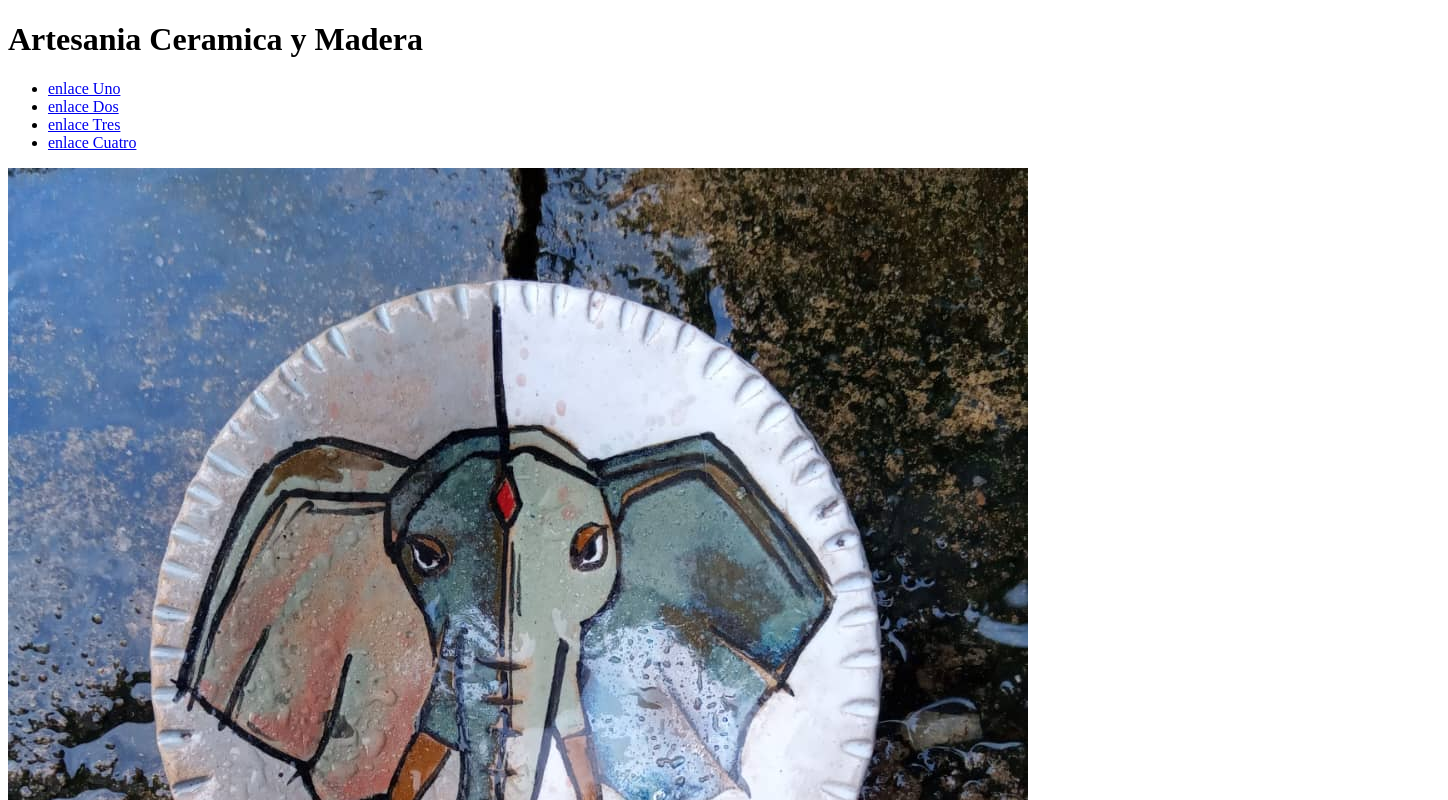
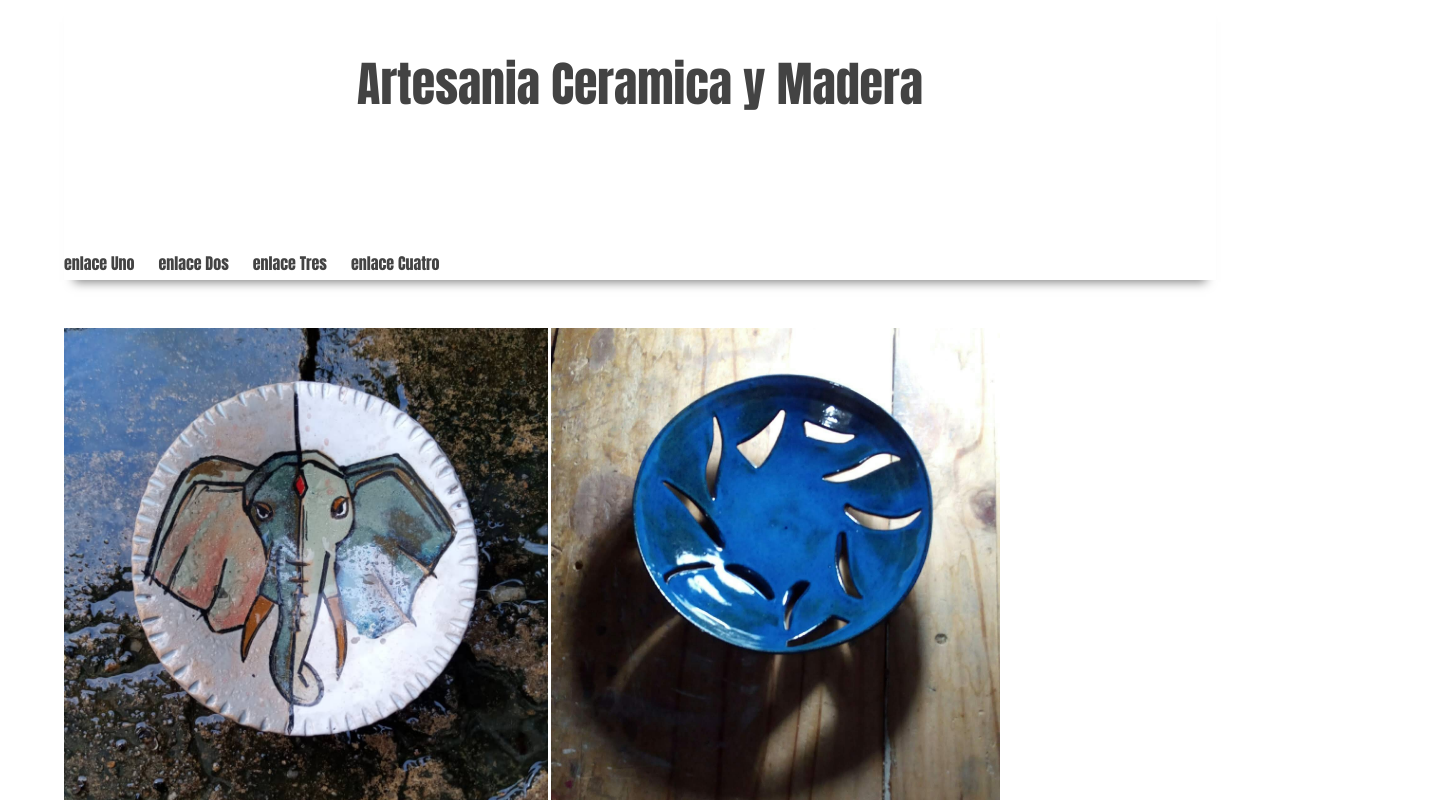
Before and after one commit to Endzelisp/erika_endzelis_website, a plain HTML site: page index.html in a window 1280 px wide. Shown: the top 800 px of the page, 1448 px wide, since content can reach past the window. Drawn offline with Linux system fonts and the light colour scheme.

Commit message:
Add header styles

```diff
--- a/index.html
+++ b/index.html
@@ -8,9 +8,9 @@
   <link rel="stylesheet" href="./styles.css">
 </head>
 <body>
-  <header>
+  <header class="header-container">
     <h1>Artesania Ceramica y Madera</h1>
-    <nav>
+    <nav class="header-container__nav">
       <ul>
         <li><a href="#" target="_blank" rel="noopener noreferrer">enlace Uno</a></li>
         <li><a href="#" target="_blank" rel="noopener noreferrer">enlace Dos</a></li>
@@ -21,14 +21,14 @@
   </header>
   <main>
     <section>
-      <img src="./img/img06.jpg" alt="">
-      <img src="./img/img03.jpg" alt="">
-      <img src="./img/img01.jpg" alt="">
+      <img src="./img/img06.jpg" height="512" alt="">
+      <img src="./img/img03.jpg" height="512" alt="">
+      <img src="./img/img01.jpg" height="512" alt="">
     </section>
     <section>
-      <img src="./img/img02.jpg" alt="">
-      <img src="./img/img04.jpg" alt="">
-      <img src="./img/img05.jpg" alt="">
+      <img src="./img/img02.jpg" height="512" alt="">
+      <img src="./img/img04.jpg" height="512" alt="">
+      <img src="./img/img05.jpg" height="512" alt="">
     </section>
   </main>
   <footer>
--- a/styles.css
+++ b/styles.css
@@ -0,0 +1,47 @@
+:root {
+  --gray-text: #434343
+}
+
+*,
+*::before,
+*::after {
+  box-sizing: border-box;
+  margin: 0;
+  padding: 0;
+}
+
+html {
+  color: var(--gray-text);
+  margin: 0 4rem 2rem 4rem;
+  font-family: Impact, Haettenschweiler, 'Arial Narrow Bold', sans-serif;
+}
+
+.header-container {
+  display: flex;
+  flex-direction: column;
+  justify-content: space-between;
+  height: 35vh;
+  margin-bottom: 3rem;
+  box-shadow: 0 12px 10px -10px rgba(0, 0, 0, 0.5);
+}
+
+.header-container h1 {
+  text-align: center;
+  padding-top: 3rem;
+  font-size: 3rem;
+}
+
+.header-container__nav ul {
+  display: flex;
+  gap: 1.5rem;
+  margin-bottom: 5px;
+}
+
+.header-container__nav li {
+  list-style-type: none;
+}
+
+.header-container__nav a {
+  color: var(--gray-text);
+  text-decoration: none;
+}
```
